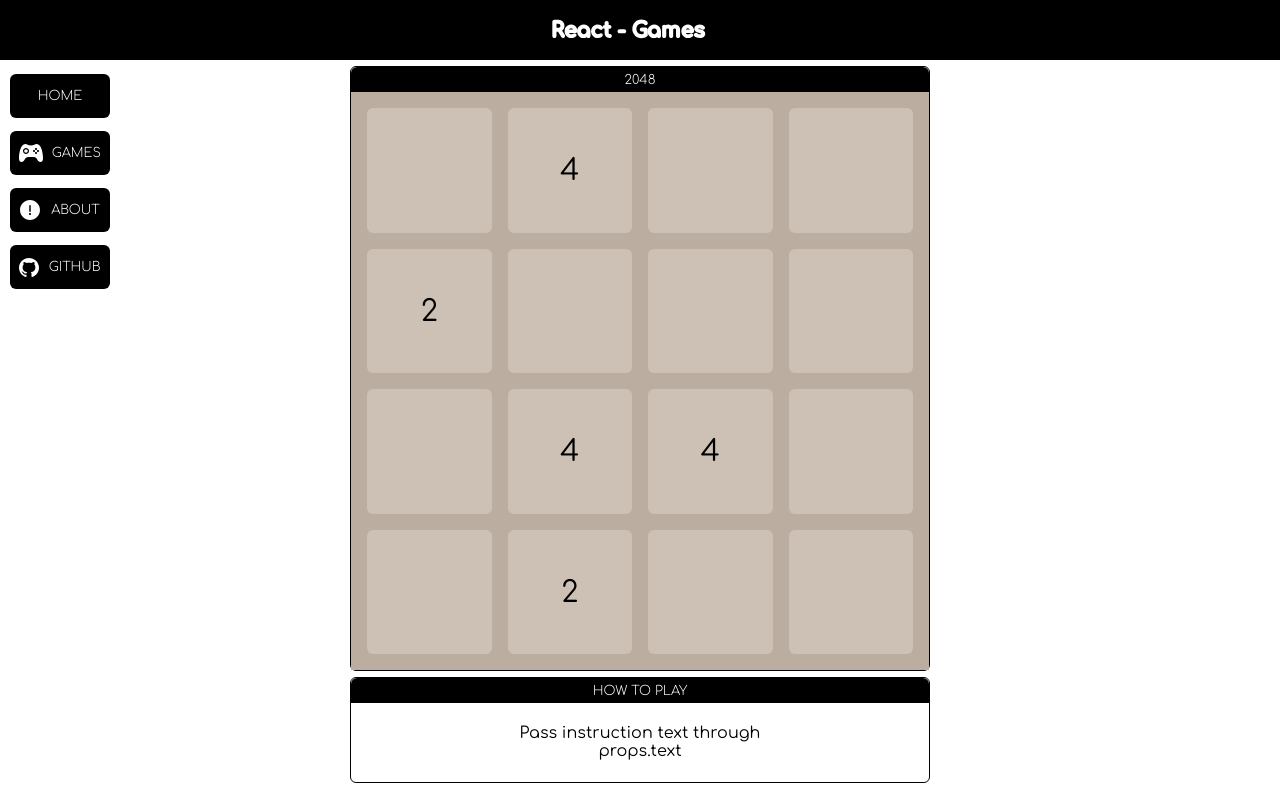
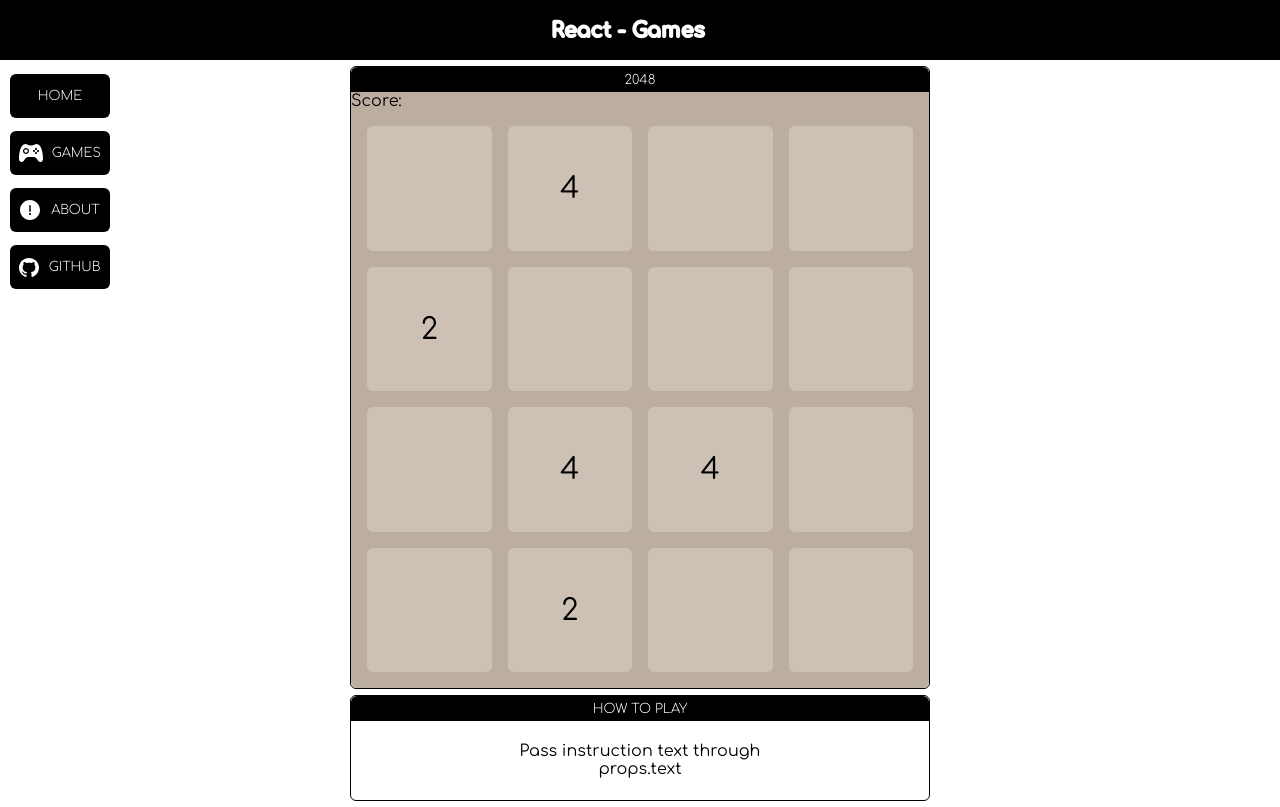
Before and after one commit to rezonmain/react-games, a React (Create React App) app: page / in a window 1280 px wide. Built offline with nearby package versions, Linux system fonts and the light colour scheme.

Commit message:
adding input handling

```diff
--- a/src/2048/2048.css
+++ b/src/2048/2048.css
@@ -1,14 +1,27 @@
+._2048-section {
+  --lightBrown: #faf8ef;
+  --bgColor: #bbada0;
+  --empyTileColor: #cdc0b4;
+  --2048tr: 100ms ease-in-out;
+}
+
+._2048-header {
+  background-color: var(--bgColor);
+}
+
 ._2048-board-container {
-  background-color: #bbada0;
+  background-color: var(--bgColor);
   display: grid;
   aspect-ratio: 1;
   gap: 1rem;
   padding: 1rem;
+  border-bottom-left-radius: var(--br);
+  border-bottom-right-radius: var(--br);
 }
 
 ._2048-tile {
   position: relative;
-  background-color: #cdc0b4;
+  background-color: var(--empyTileColor);
   border-radius: var(--br);
 }
 
--- a/src/2048/2048.js
+++ b/src/2048/2048.js
@@ -1,13 +1,10 @@
 import './2048.css';
 import Board from './components/Board';
-export default function G2048() {
+export default function React2048() {
 	return (
 		<section className='_2048-section bordered section'>
 			<h3 className='section-title'>2048</h3>
-			<div className='_2048-container'>
-				<header className='_2048-header'></header>
-				<Board size={4} />
-			</div>
+			<Board size={4} />
 		</section>
 	);
 }
--- a/src/2048/components/Board.js
+++ b/src/2048/components/Board.js
@@ -1,18 +1,29 @@
 import { useState } from 'react';
-import { newTiles, displayTileElements } from '../lib/tiles';
+import { useKey } from 'react-use';
+import { newTiles, displayTileElements, moveTiles } from '../lib/tiles';
 
 export default function Board(props) {
 	const [tiles, setTiles] = useState(() => newTiles(props.size));
+	const [game, setGame] = useState();
 
 	const boardStyle = {
 		gridTemplateColumns: `repeat(${props.size}, 1fr)`,
 	};
 
-	console.log(tiles);
+	const handleKeyPress = ({ key }) => {
+		setTiles((pre) => moveTiles(pre, key));
+	};
+
+	useKey([], handleKeyPress);
 
 	return (
-		<div style={boardStyle} className='_2048-board-container'>
-			{displayTileElements(tiles)}
-		</div>
+		<article>
+			<header className='_2048-header'>
+				<p>Score:</p>
+			</header>
+			<div style={boardStyle} className='_2048-board-container'>
+				{displayTileElements(tiles)}
+			</div>
+		</article>
 	);
 }
--- a/src/2048/lib/tiles.js
+++ b/src/2048/lib/tiles.js
@@ -21,7 +21,6 @@ export function newTiles(size) {
 				id: nanoid(),
 				x: i,
 				y: j,
-				value,
 				cell: <Cell value={value} />,
 			};
 		});
@@ -40,6 +39,11 @@ export function displayTileElements(tiles) {
 	);
 
 	return tileElements;
+}
+
+export function moveTiles(pre, key) {
+	const dir = key.split('Arrow').pop();
+	// Move down for testing
 }
 
 function getInitialCells(size) {
--- a/src/App.js
+++ b/src/App.js
@@ -1,13 +1,15 @@
 import Header from './shared/Header';
 import HowTo from './shared/HowTo';
-import G2048 from './2048/2048';
+import React2048 from './2048/2048';
 function App() {
 	return (
-		<main>
+		<div>
 			<Header />
-			<G2048 />
-			<HowTo />
-		</main>
+			<main>
+				<React2048 />
+				<HowTo />
+			</main>
+		</div>
 	);
 }
 
--- a/src/style.css
+++ b/src/style.css
@@ -17,6 +17,10 @@
 
 body {
   font-family: 'Comfortaa', cursive;
+}
+
+main {
+  padding: 0 2vw;
 }
 
 a {
```
Also changed, not shown: src/2048/lib/game.js (added), src/2048/lib/matrix.js (added).
